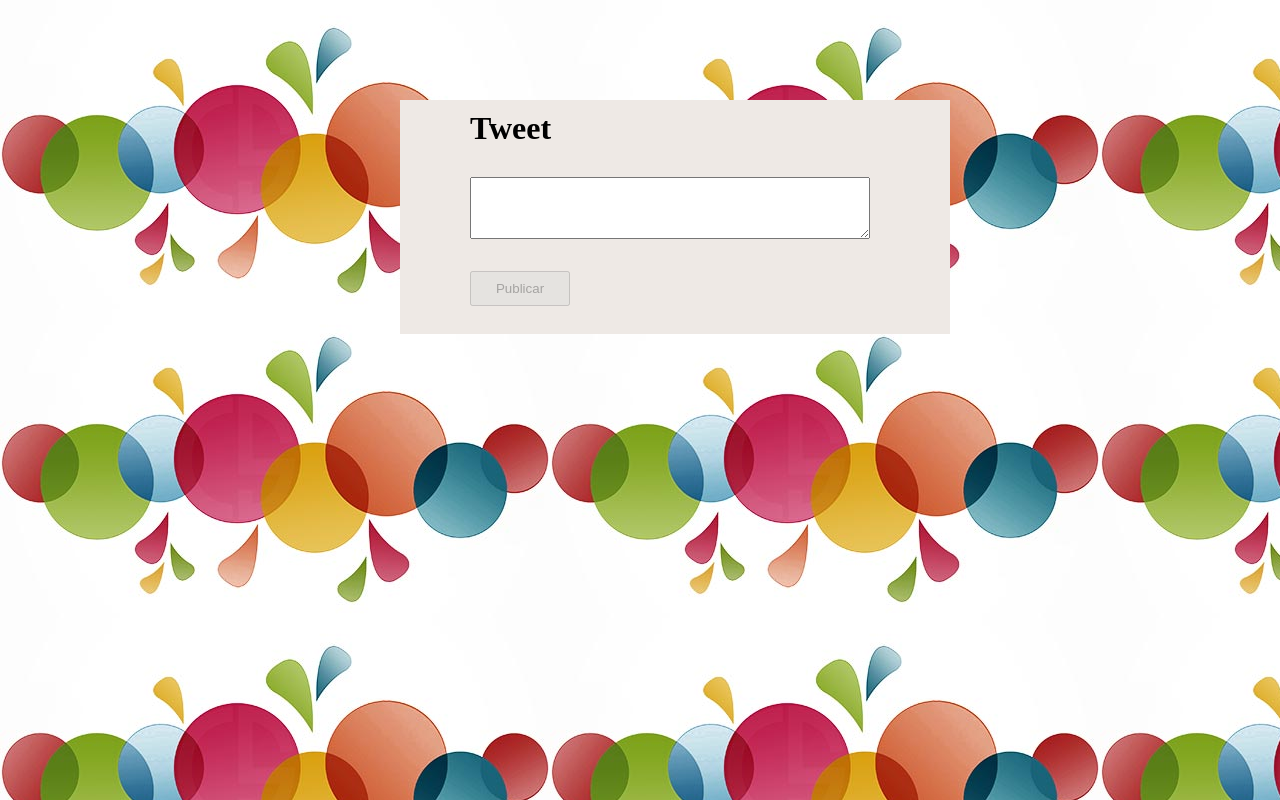
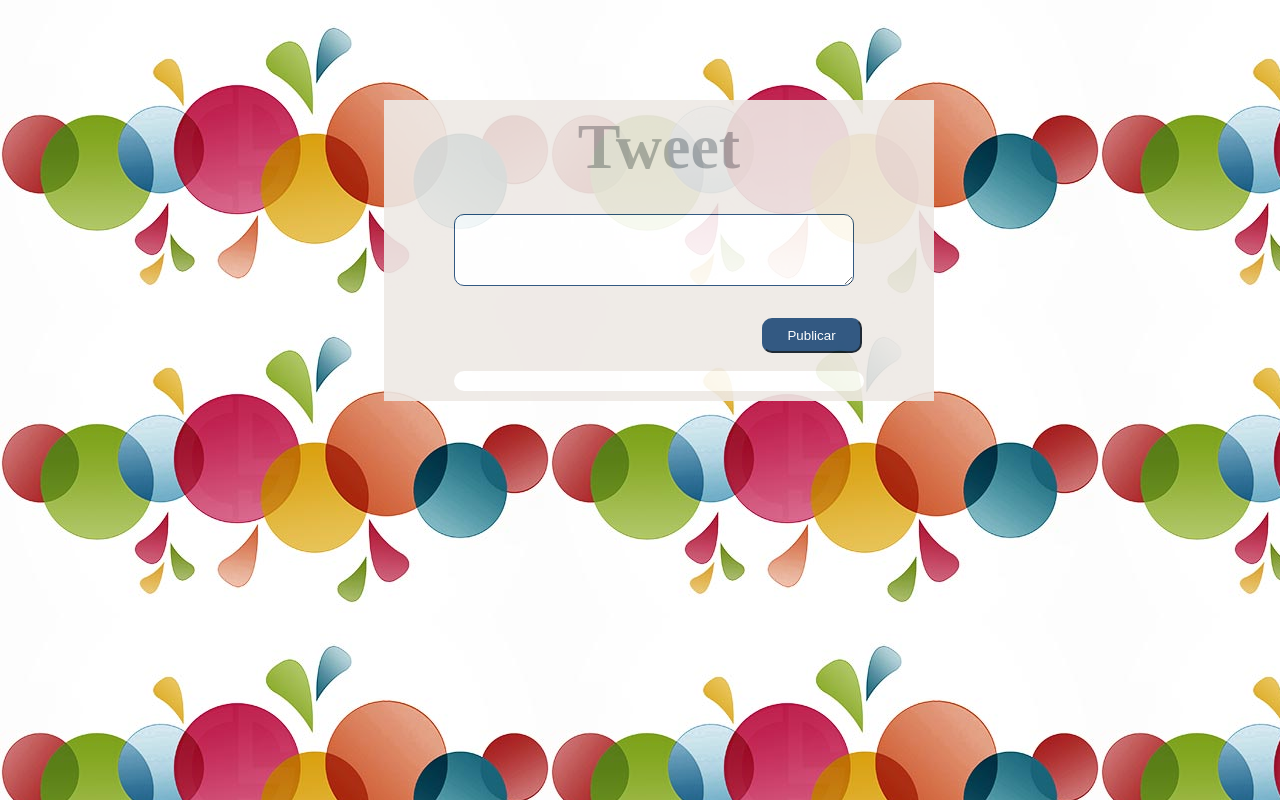
Before and after one commit to Janetquispeu/twitter, a plain HTML site: page index.html in a window 1280 px wide. Drawn offline with Linux system fonts and the light colour scheme.

Commit message:
agregando más comandos

```diff
--- a/css/main.css
+++ b/css/main.css
@@ -12,6 +12,9 @@ textarea{
 	overflow: hidden;
 	width: 400px;
 	margin-top: 30px;
+	border-color: #1D4875;
+	border-radius: 10px;
+	padding: 5px;
 }
 button{
 	margin-top: 10px;
@@ -21,9 +24,33 @@ button{
 form{
 	width: 550px;
 	background-color: #EEE9E5;
-	margin-left: 400px;
+	margin-left: 30%;
 	margin-top: 100px;
 	padding: 10px 70px;
+	opacity: 0.9;
+}
+h1{
+	font-size: 400%;
+	color: darkgray;
+	text-align: center;
+}
+button{
+	background-color: #1D4875;
+	color: white;
+	border-color: #1D4875;
+	border-radius: 10px;
+	margin-left: 75%;
+}
+button:hover{
+	color: orange;
+}
+span, #conten{
+	background-color: white;
+	border-color: #1D4875;
+	border-radius: 10px;
+}
+#conten{
+	padding: 10px;
 }
 .caracter120{
 	color: blue;
--- a/index.html
+++ b/index.html
@@ -8,6 +8,7 @@
 <body>
 	<form name="form1">
 		<h1>Tweet</h1>
+		<div id="hora"></div>
 		<textarea id="text" rows="4"></textarea>
 		<br><br>
 		<span id="contador"></span>
--- a/js/app.js
+++ b/js/app.js
@@ -6,6 +6,7 @@ window.addEventListener("load", function() {
 		var text=document.getElementById("text").value;
 		newtexto(text);
 		document.getElementById("text").value="";
+		document.getElementById("contador").innerHTML=140;
 		btn.disabled=true;
 	});
 	function newtexto(text){
@@ -32,14 +33,17 @@ window.addEventListener("load", function() {
 			document.getElementById("contador").classList.add("caracter130");
 		}else if(longitud > 140){
 			btn.disabled=true;
+		document.getElementById("contador").classList.add("caracter140");
+		}
+		else if(longitud==0){
+			btn.disabled=true;
 		}
 	}
 	text.addEventListener('keydown', autosize);
     function autosize(){
       var el = this;
-      setTimeout(function(){
         el.style.cssText = 'height:auto; padding:0';
         el.style.cssText = 'height:' + el.scrollHeight + 'px';
-      },0);
+
     }
 });
```
